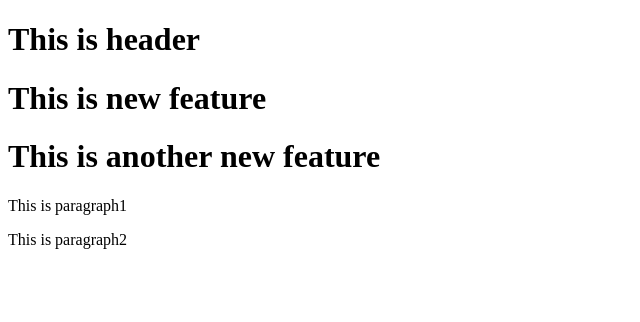
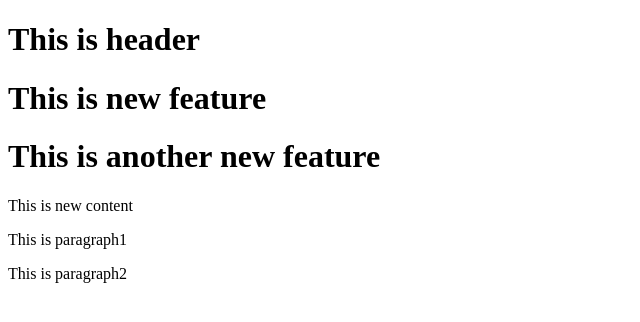
Before and after one commit to ChickSomtuy/sample_git2, a plain HTML site: page index.html in a window 1280 px wide. Shown: the whole page, without its empty margins (0-640 px from the left). Drawn offline with Linux system fonts and the light colour scheme.

Commit message:
new content added

```diff
--- a/index.html
+++ b/index.html
@@ -5,6 +5,7 @@
 <h1>This is header</h1>
 <h1>This is new feature</h1>
 <h1>This is another new feature</h1>
+<p>This is new content</p>
 <p>This is paragraph1</p>
 <p>This is paragraph2</p>
 </body>
```
